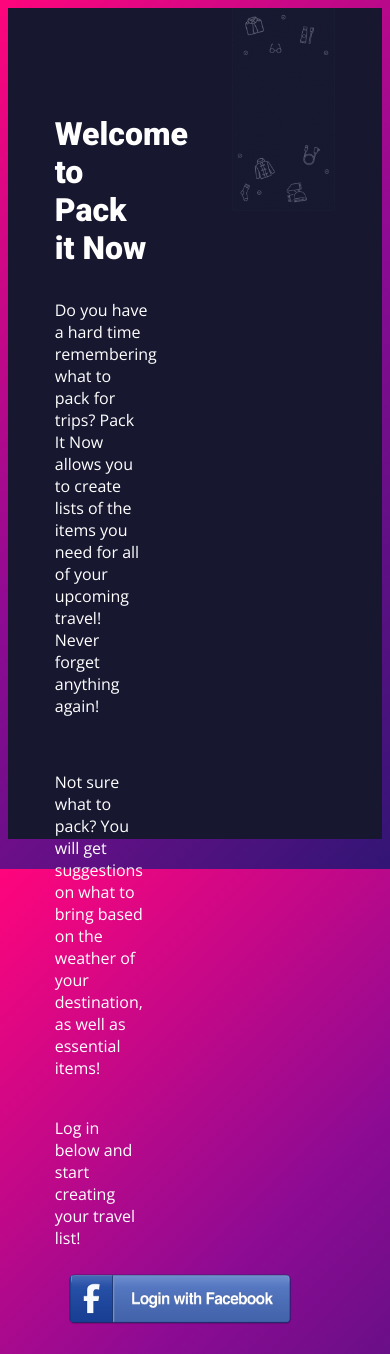
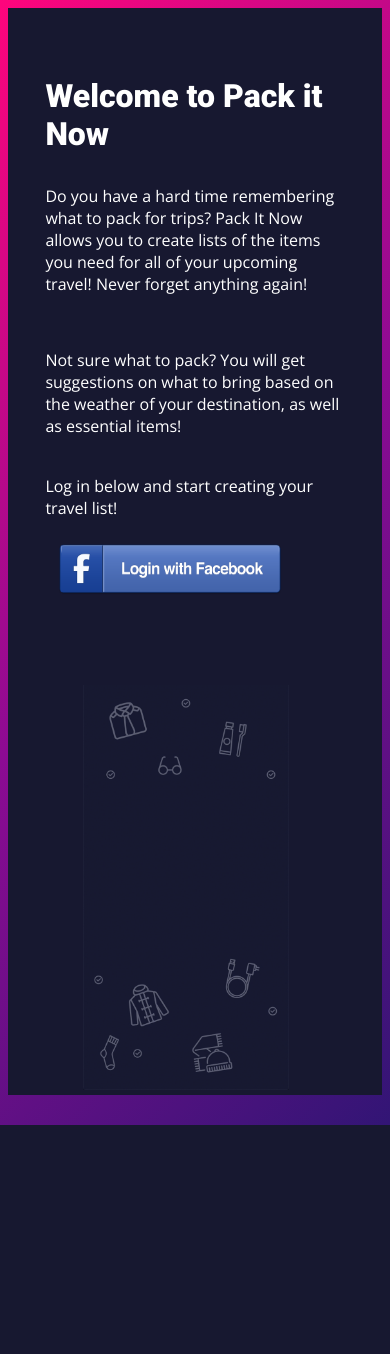
Before and after one commit to NikkiFord/Project2, a Node server app: page / in a window 390 px wide. After the commit the page ends 1125 px from the top, so only its background shows below. Run offline with Node 20, Linux system fonts and the light colour scheme; some libraries are stand-ins or nearby versions.

Commit message:
added media queries

```diff
--- a/public/index.html
+++ b/public/index.html
@@ -16,10 +16,10 @@
 </head>
 
 <body>
-    <div class="background">
-        <div class="flex-container">
-            <div class="info-text">
-                <div class="splash-text">
+    <div class="background group">
+        <div class="flex-container group">
+            <div class="info-text group">
+                <div class="splash-text group">
                     <h3 class="title">Welcome to Pack it Now</h3>
                     <p>
                         Do you have a hard time remembering what to pack for trips? Pack It Now allows you to create
@@ -42,8 +42,8 @@
                 </div>
             </div>
 
-            <div class="gif-container">
-                <img class="giph" src="styles/images/pack-it-now-landing.gif" alt="packit">
+            <div class="gif-container group">
+                <img class="giph group" src="styles/images/pack-it-now-landing.gif" alt="packit">
             </div>
         </div>
 
--- a/public/styles/styles.css
+++ b/public/styles/styles.css
@@ -43,7 +43,7 @@ html{
 
 .splash-text{
   text-align: left;
-  padding-top: 40%;
+  padding-top: 30%;
   padding-left: 25%;
   padding-right: 25%;
   color: white;
@@ -94,7 +94,76 @@ html{
   background-color: tomato !important;
 }
 
-#card-color{
-  color: teal !important;
-  font-size: 100px;
+
+.group:after {
+  content: "";
+  display: table;
+  clear: both;
 }
+
+
+@media screen and (max-width: 640px) {
+  .flex-container {
+      flex-direction: column;
+      width: 100%;
+  }
+  .splash-text{
+    width: 100%;
+    margin-right: 15%;
+  }
+
+  .info-text{
+    width: 100%;
+
+  }
+
+  .gif-container{
+    /* border: solid red; */
+    width: 100%;
+  }
+
+  .background{
+    height: 100%;
+    /* border: #1B1F38 solid 1px; */
+    background-color: #171830;
+  }
+}
+
+
+@media screen and (max-width: 640px) {
+  .splash-text {
+    padding-top: 10%;
+    padding-left: 10%;
+    padding-right: 10%;
+
+  }
+}
+
+@media screen and (max-width: 1440px) {
+  .giph{
+    padding-top: 12%;
+    padding-left: 20%;
+    padding-right: 25%;
+    width: 100%;
+    height: auto;
+    border: none;
+  }
+}
+
+@media screen and (max-height: 800px) {
+  .splash-text {
+    padding-top: 15%;
+    padding-left: 15%;
+    padding-right: 0%;
+
+  }
+
+  .title{
+    text-align: left;
+    color: white;
+    font-family: 'Roboto', sans-serif;
+    font-size: 32px;
+  }
+
+
+}
```
